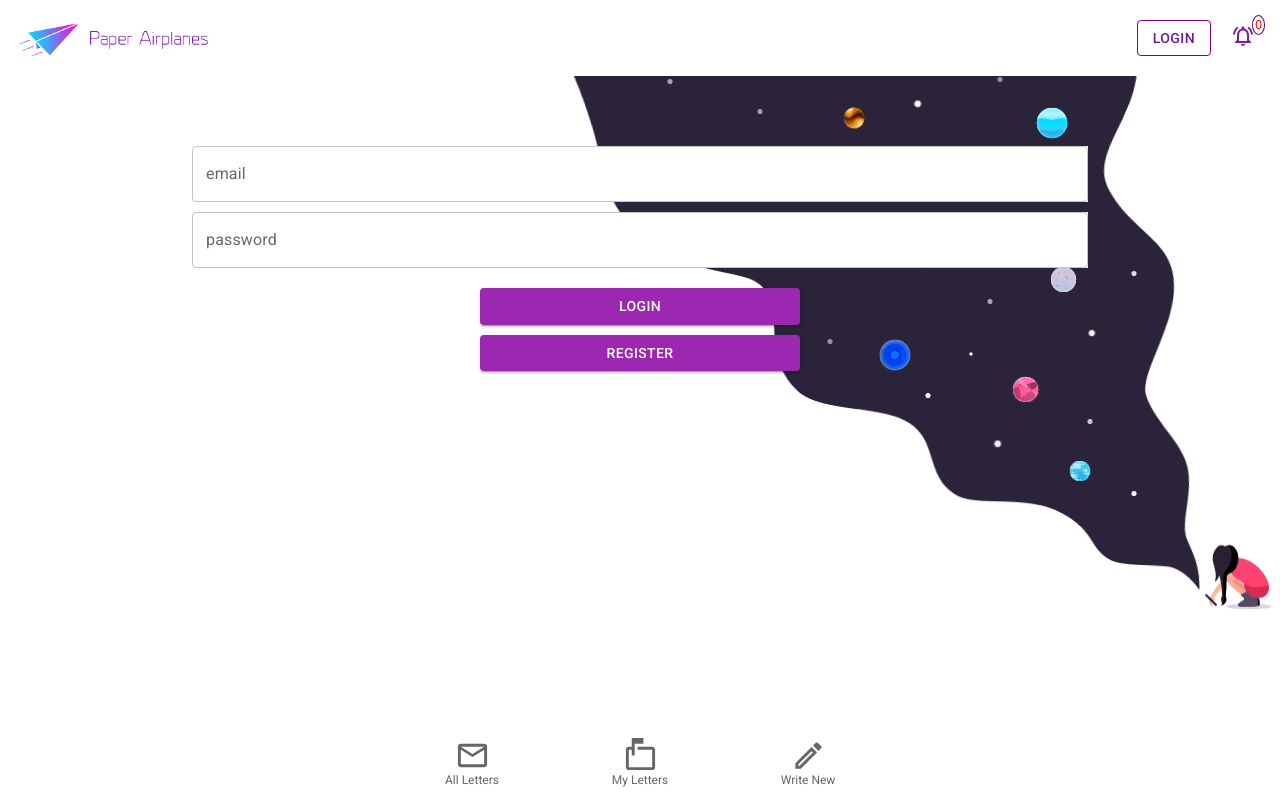
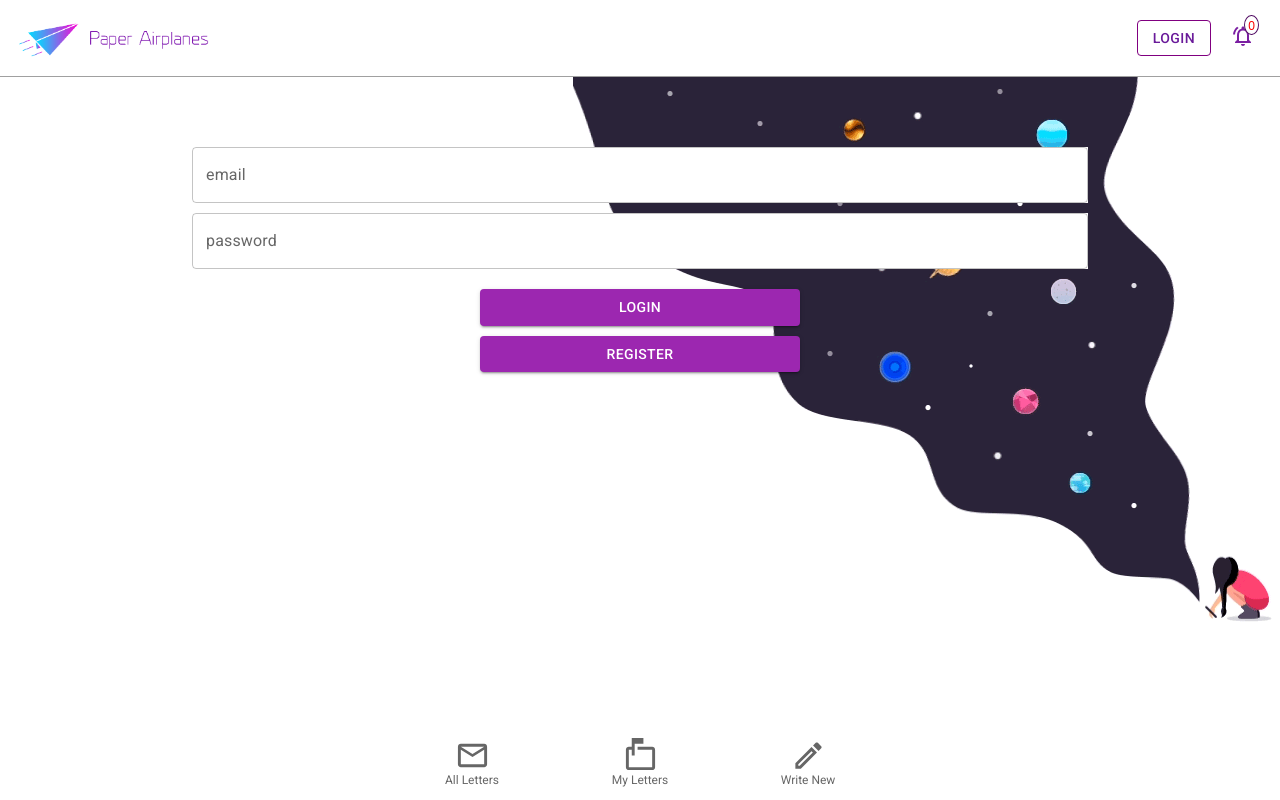
Before and after one commit to JohnBorges52/paper-airplanes, a React (Create React App) app in the folder client/: page /users/login in a window 1280 px wide. Built offline with nearby package versions, Linux system fonts and the light colour scheme; no server answers; the HTML template or start-up script is replaced by a standard one; a web font is replaced by a local one.

Commit message:
fix the first gif height

```diff
--- a/client/src/App.js
+++ b/client/src/App.js
@@ -30,13 +30,10 @@ function App() {
   const navigate = useNavigate();
   const [page, setPage] = useState(1);
   const [value, setValue] = useState("recents");
-  const [notificationNumber, setNotifcationNumber] = useState(0)
 
   const handleChange = (event, newValue) => {
     setValue(newValue);
   };
-
-  axios.get('/responses/unread', {params:{userID : 3}}).then((res)=>setNotifcationNumber(res.data[0].count))
 
   return (
     <div className="App">
@@ -63,7 +60,7 @@ function App() {
             />
 
 
-            <NotificationCounter/>
+              <NotificationCounter />
             </li>
           </div>
 
--- a/client/src/styles/letterItem.scss
+++ b/client/src/styles/letterItem.scss
@@ -108,6 +108,7 @@
   text-align: center;
   margin:0 auto;
   color:#880176;
+  margin-top: 10px;
 }
 .empty-letter-img{
   width: 100%;
@@ -123,7 +124,7 @@
   background-repeat: no-repeat;
   background-position: bottom right;
   width: 100%;
-  height: 68vh;
+  height: 555px;
 }
 .character-color-lesser{
   color:red;
@@ -164,9 +165,7 @@
 
 }
 
-.test{
-  margin-bottom: 50px;
-}
+
 
 .letterList-container{
   margin-top: 15px;
@@ -178,12 +177,11 @@
 
 .top-nav-bar{
   width: 100%;
-
-
   display: flex;
   justify-content: space-between;
   height: 76px;
   align-items: center;
+  border-bottom: 1px solid rgb(160, 160, 160);
 
 
 }
@@ -229,15 +227,17 @@
 
 .notification-counter{
   position: absolute;
-  right: 0px;
+  right: 6px;
   top: -9px;
   border-radius: 50%;
-  padding: 2px;
+  padding: 3px;
   background: #fff;
   border: 1px solid rgb(81, 12, 99);
   color: rgb(250, 0, 0);
   text-align: center;
   font: 12px Arial, sans-serif;
+  height: 12px;
+
 
 }
 
@@ -261,3 +261,13 @@
   }
 
 }
+
+@media ( max-height: 700px) {
+  .homepage{
+    background-image: url("../assests/bg-img.gif.gif");
+    background-repeat: no-repeat;
+    background-position: bottom right;
+    width: 100%;
+    height: 66vh;
+  }
+}
--- a/client/src/styles/letterlist.scss
+++ b/client/src/styles/letterlist.scss
@@ -2,5 +2,6 @@
   color: rgba(198, 30, 198, 0.695);
   font-family: 'Poiret One', cursive;
   text-decoration: underline;
+  font-size: 1.8rem;
 
 }
```
